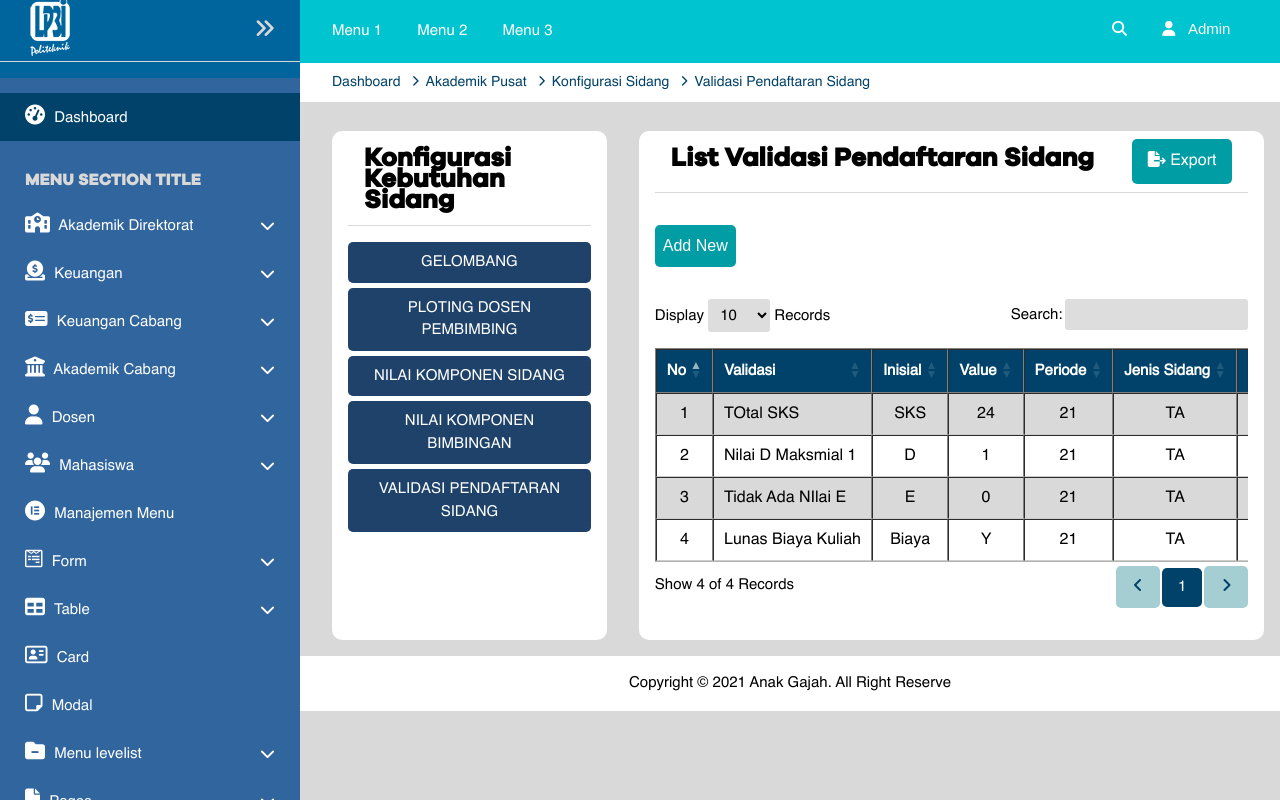
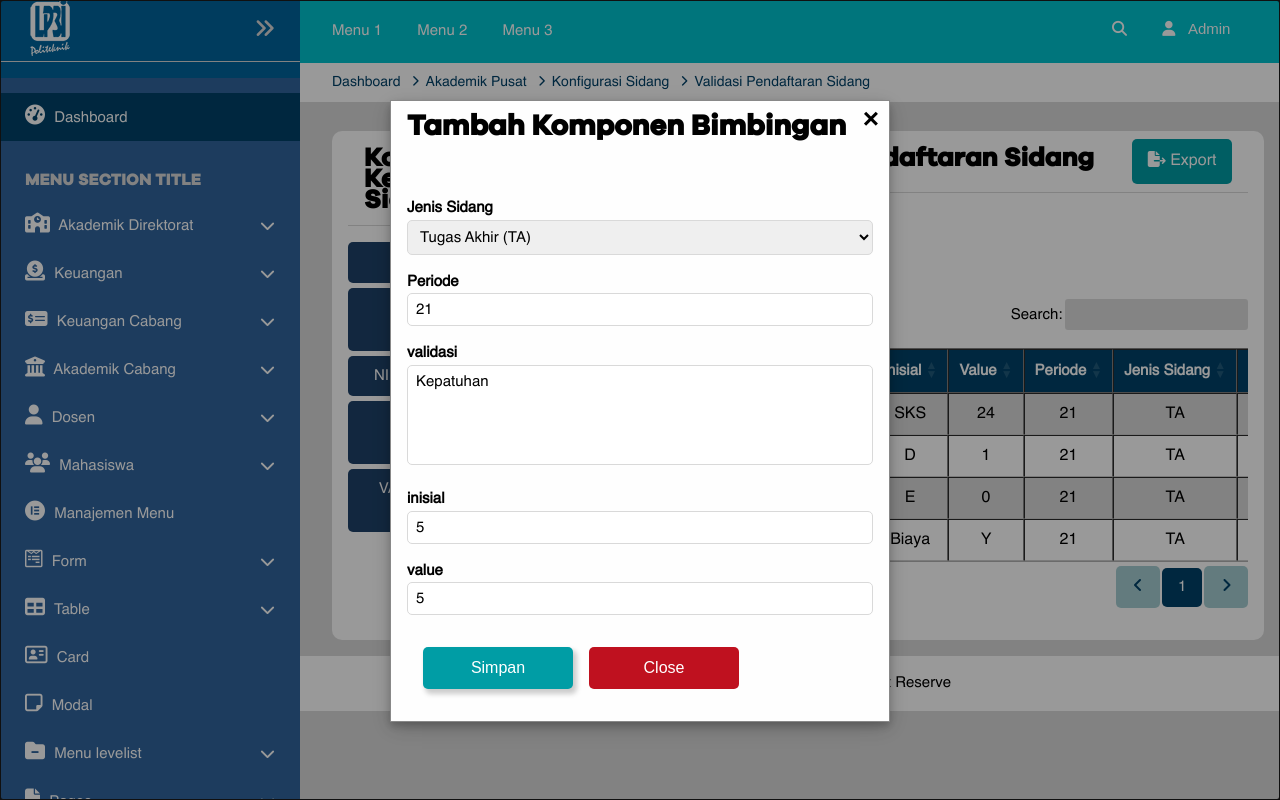
Before and after one commit to beta-tester-cell/mytemplates-admin, a PHP site: page /validasi-pendaftaran-sidang.php in a window 1280 px wide, after a click on "Add New". Run offline with PHP 8.4, Linux system fonts and the light colour scheme; lists and menus that the app fills with data are empty; some libraries are stand-ins or nearby versions.

Commit message:
Penambahan Form Validasi Pendaftaran sidang ( Ketinggalan )

```diff
--- a/validasi-pendaftaran-sidang.php
+++ b/validasi-pendaftaran-sidang.php
@@ -161,3 +161,60 @@
     </div>
 </div>
 <?php include('footer-datatable.php') ?>
+
+<div class="modal" id="exampleModal" tabindex="-1" aria-labelledby="exampleModalLabel" aria-hidden="true">
+    <div class="modal-dialog">
+        <div class="modal-content">
+            <div class="modal-header">
+                <h5 class="modal-title" id="exampleModalLabel" class="align-center">Tambah Komponen Bimbingan</h5>
+                <button type="button" class="close" data-dismiss="modal" aria-label="Close">
+                    <span aria-hidden="true">&times;</span>
+                </button>
+            </div>
+            <div class="modal-body">
+                <form>
+                    <div class="grid-gap-2">
+                        <div class="input-data">
+                            <div class="my-1">
+                                <label><b>Jenis Sidang</b></label>
+                                <select name="jenis_sidang" class="width-100" id="jenis_sidang">
+                                    <option value="0">-- Pilih Jenis Sidang --</option>
+                                    <option value="1" selected>Tugas Akhir (TA)</option>
+                                    <option value="2">Tugas Akhir Susulan</option>
+                                </select>
+                            </div>
+
+                            <div class="my-1">
+                                <label><b>Periode</b></label>
+                                <input class="width-100" id="periode" type="text" value="21" placeholder="Periode">
+                            </div>
+
+                            <div class="my-1">
+                                <label><b>validasi</b></label>
+                                <textarea class="width-100" id="validasi" style="resize:none;height:100px;" type="text" placeholder="validasi">Kepatuhan</textarea>
+                            </div>
+
+                             <div class="my-1">
+                                <label><b>inisial</b></label>
+                                <input class="width-100" id="inisial" value="5" type="text" placeholder="inisial">
+                            </div>
+
+
+                            <div class="my-1">
+                                <label><b>value</b></label>
+                                <input class="width-100" id="value" value="5" type="text" placeholder="value">
+                            </div>
+
+
+                            <div class="d-flex py-1 ">
+                                <button type="submit" style="width: 150px;" class="btn btn-secondary btn-submit mx-1">Simpan</button>
+                               <button type="button"  style="width: 150px;" class="btn btn-danger" data-dismiss="modal">Close</button>
+                            </div>
+
+                        </div>
+                    </div>
+                </form>
+            </div>
+        </div>
+    </div>
+</div>
```
